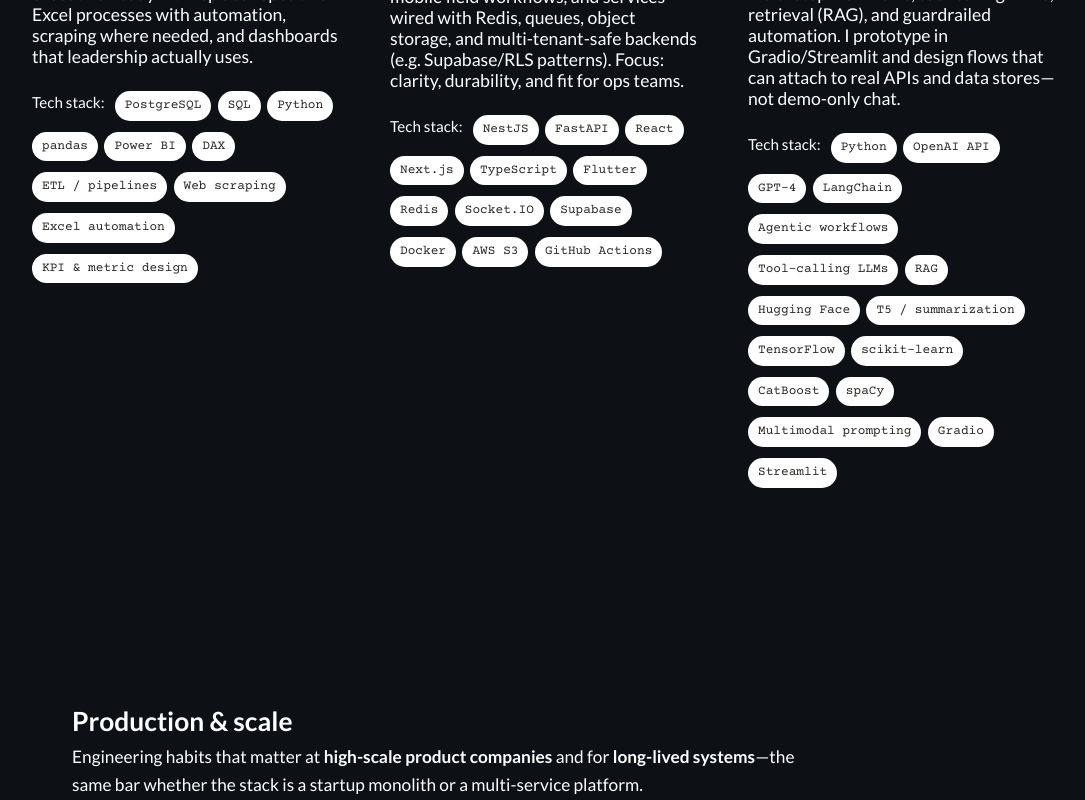
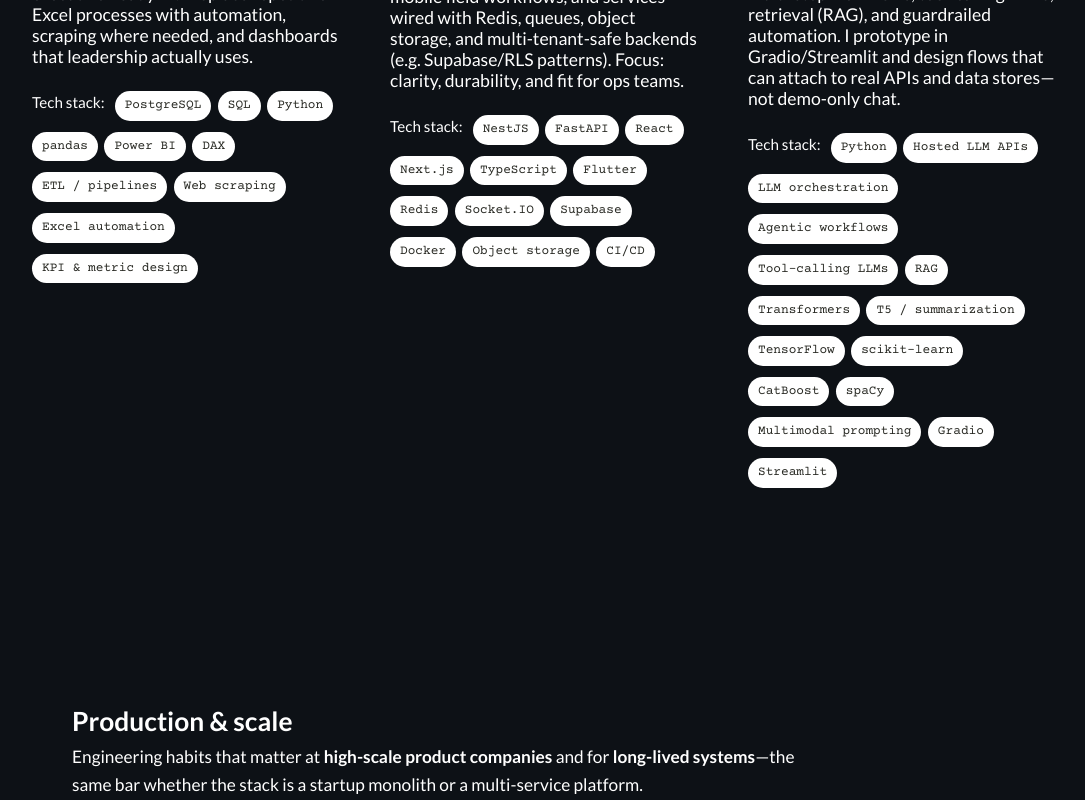
Before and after one commit to Commanderadi/portfolio, a React (Vite) app: page / in a window 1280 px wide. Shown: the part 1280-2080 px from the top of the page, without its empty margins (96-1181 px from the left). Built offline with nearby package versions, Linux system fonts and the light colour scheme.

Commit message:
chore: generic LLM/cloud wording for ATS—drop vendor names (resume + site data)

```diff
--- a/src/data.ts
+++ b/src/data.ts
@@ -172,9 +172,9 @@
     location: 'Mumbai, Maharashtra, India · On-site',
     title: 'Analytics Engineer (Data & Automation)',
     description:
-      'Design and develop internal data platforms and automation that turn operational and sales data into structured intelligence. Build scalable data pipelines, analytics frameworks, and operational tools that improve reporting accuracy, visibility, and efficiency. Partner with management and ops to replace manual Excel-heavy workflows with centralized data infrastructure and analytics dashboards. Ship LLM-backed features on the Intelligence Portal using OpenAI and Anthropic (Claude) APIs—structured outputs, retrieval / RAG patterns, tool-style steps, and evaluation-minded review for sensitive signals. Apply production-style API design: contracts, retries, idempotent async handlers, secrets hygiene, and structured logging. Key deliverables include the Intelligence Portal and FOAP app & portal ecosystem.',
+      'Design and develop internal data platforms and automation that turn operational and sales data into structured intelligence. Build scalable data pipelines, analytics frameworks, and operational tools that improve reporting accuracy, visibility, and efficiency. Partner with management and ops to replace manual Excel-heavy workflows with centralized data infrastructure and analytics dashboards. Ship LLM-backed features on the Intelligence Portal using hosted, multi-provider model APIs—structured outputs, retrieval / RAG patterns, tool-style steps, and evaluation-minded review for sensitive signals. Apply production-style API design: contracts, retries, idempotent async handlers, secrets hygiene, and structured logging. Key deliverables include the Intelligence Portal and FOAP app & portal ecosystem.',
     stack:
-      'PostgreSQL · Data pipelines · Dashboards · FOAP & Intelligence Portal · NestJS · React · Flutter · FastAPI · Redis · AWS S3 · OpenAI API · Anthropic API · Docker · GitHub Actions · TypeScript · RAG · LLM evaluation patterns',
+      'PostgreSQL · Data pipelines · Dashboards · FOAP & Intelligence Portal · NestJS · React · Flutter · FastAPI · Redis · Object storage · Hosted LLM APIs · Docker · CI/CD · TypeScript · RAG · LLM evaluation patterns',
   },
   {
     period: 'Jul 2025 — Dec 2025',
@@ -194,8 +194,8 @@
     location: 'Remote',
     title: 'Data Science & Analytics Intern',
     description:
-      'Built Power BI dashboards with 15+ KPIs; integrated GPT-4 for automated reporting (~60% faster reporting); developed Python web scraping pipelines (~40% time savings on data collection).',
-    stack: 'Power BI · Python · GPT-4 · Web scraping · Business intelligence · DAX',
+      'Built Power BI dashboards with 15+ KPIs; integrated hosted generative / LLM APIs for automated reporting (~60% faster reporting); developed Python web scraping pipelines (~40% time savings on data collection).',
+    stack: 'Power BI · Python · Generative APIs · Web scraping · Business intelligence · DAX',
   },
   {
     period: 'Aug 2025 — Sep 2025',
@@ -299,8 +299,8 @@
       'Socket.IO',
       'Supabase',
       'Docker',
-      'AWS S3',
-      'GitHub Actions',
+      'Object storage',
+      'CI/CD',
     ],
   },
   {
@@ -309,13 +309,12 @@
       'Classical ML and deep learning with clear metrics; Generative AI for reporting, documents, and analytics copilots; agent-inspired patterns—multi-step workflows, tool-calling LLMs, retrieval (RAG), and guardrailed automation. I prototype in Gradio/Streamlit and design flows that can attach to real APIs and data stores—not demo-only chat.',
     tech: [
       'Python',
-      'OpenAI API',
-      'GPT-4',
-      'LangChain',
+      'Hosted LLM APIs',
+      'LLM orchestration',
       'Agentic workflows',
       'Tool-calling LLMs',
       'RAG',
-      'Hugging Face',
+      'Transformers',
       'T5 / summarization',
       'TensorFlow',
       'scikit-learn',
@@ -328,7 +327,7 @@
   },
 ];
 
-/** Practices that map to how top product-led and research companies ship software. */
+/** Practices aligned with mature product-engineering teams. */
 export interface EngineeringPractice {
   title: string;
   body: string;
```
Also changed, not shown: 2 other files (tests, documents, lock files or other folders).
